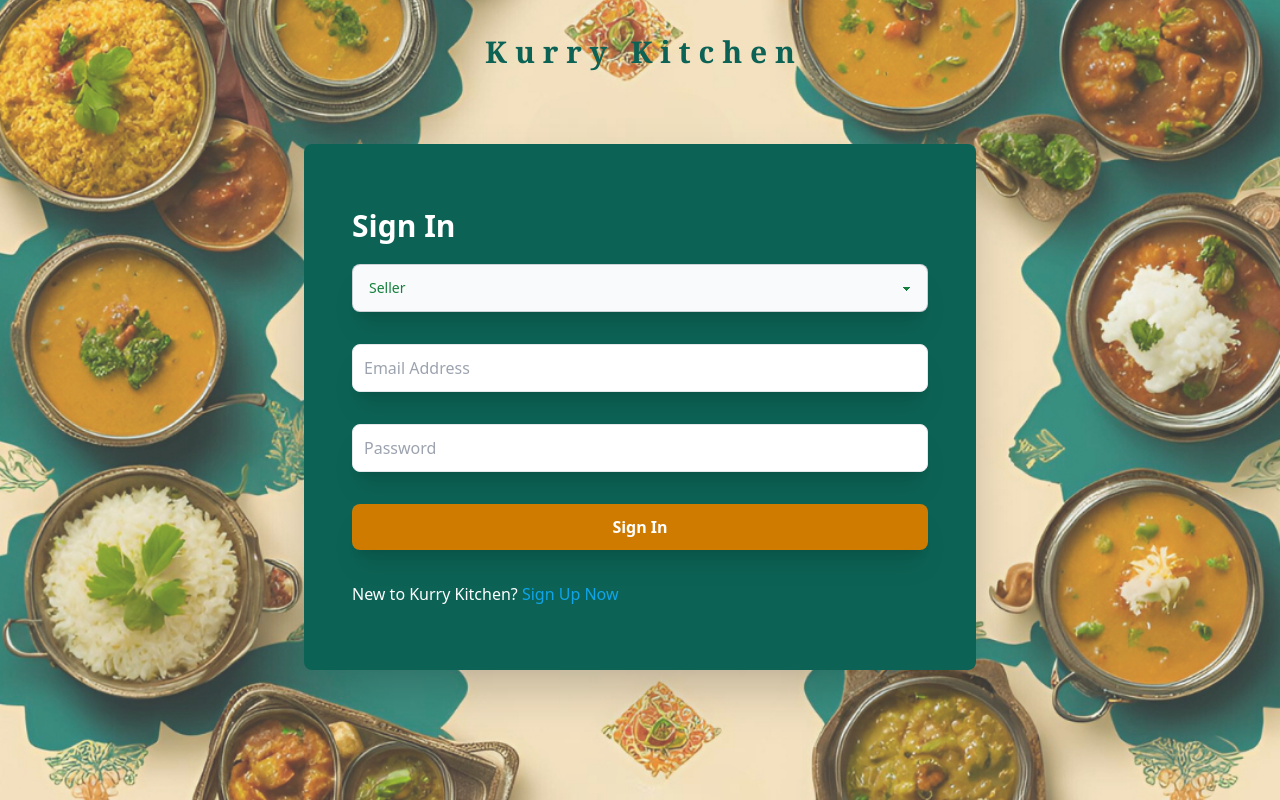
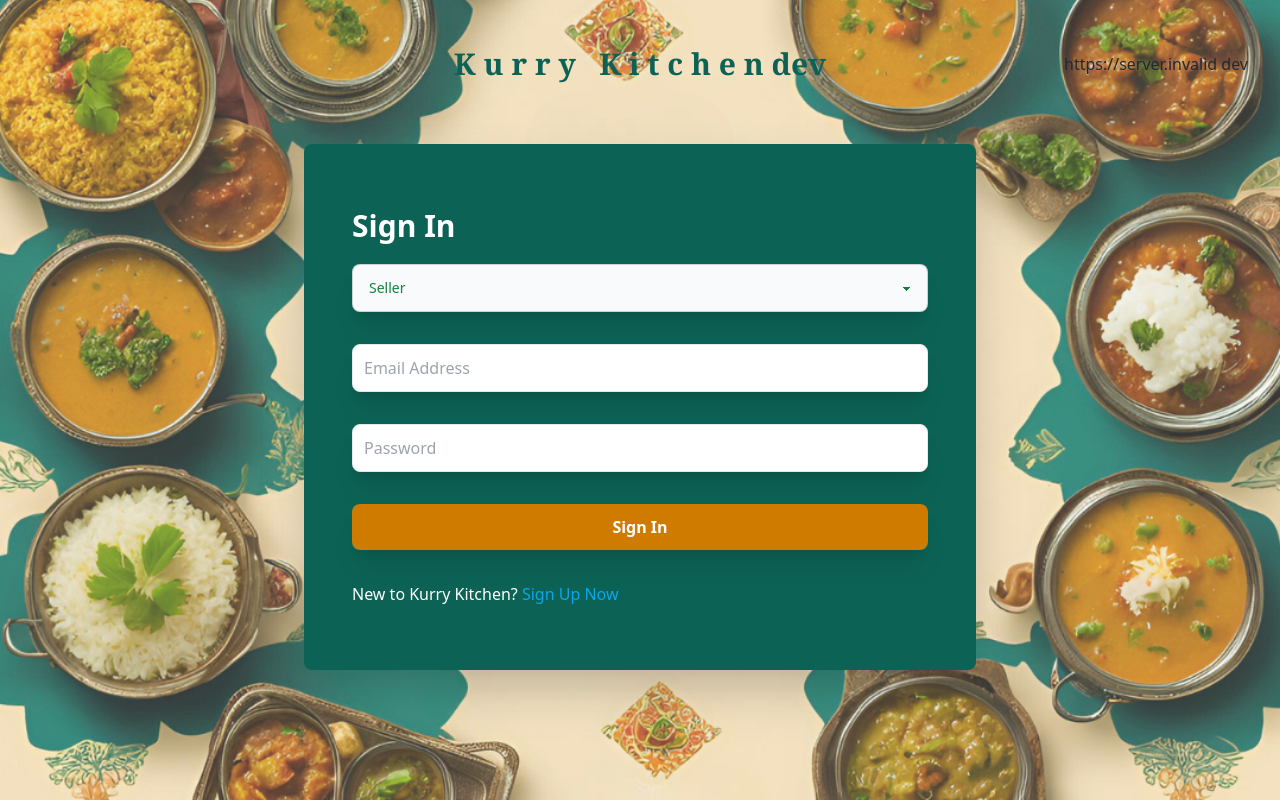
Before and after one commit to rbgada23/kurry-kitchen, a React (Create React App) app: page / in a window 1280 px wide. Built offline with nearby package versions, Linux system fonts and the light colour scheme; no server answers.

Commit message:
remaining file

```diff
--- a/src/components/Header.js
+++ b/src/components/Header.js
@@ -1,6 +1,6 @@
 import React from "react";
 import { toogleFormSelection } from "../utils/formSlice";
-import { CUSTOMER, SELLER } from "../utils/constants";
+import { API_BASE_URL, CUSTOMER, SELLER } from "../utils/constants";
 import { useDispatch, useSelector } from "react-redux";
 import { useNavigate } from "react-router-dom";
 import { removeUser } from "../utils/userSlice";
@@ -28,8 +28,9 @@ const Header = () => {
     <div className="absolute mt-9 w-full px-8 py-4 z-10 flex flex-row items-center justify-between">
       <div className="flex-grow" />
       <div className="font-serif text-3xl text-custom-green font-bold absolute left-1/2 transform -translate-x-1/2">
-        K u r r y &nbsp; K i t c h e n
+        K u r r y &nbsp; K i t c h e n dev
       </div>
+      {API_BASE_URL} dev
       {/* {true && (
         <div className="flex items-center p-2 justify-end">
           {!user && (
```
